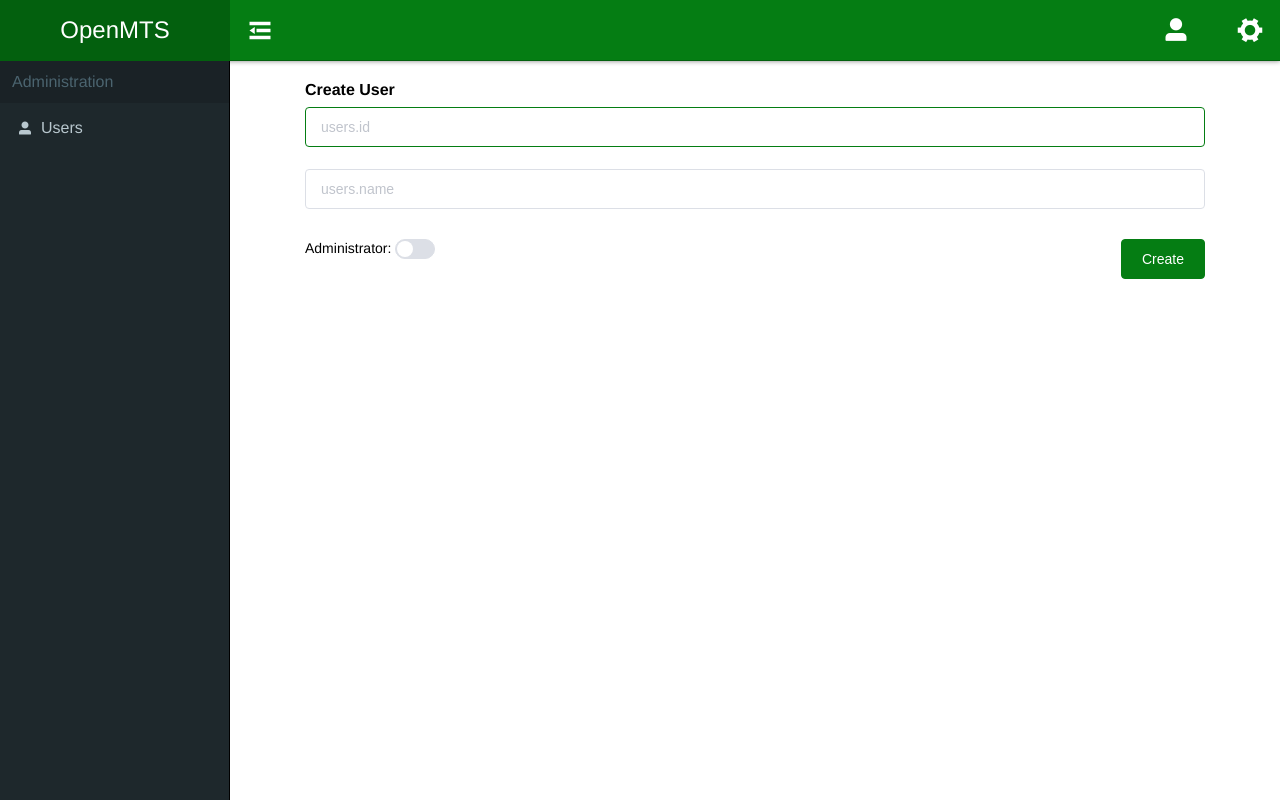
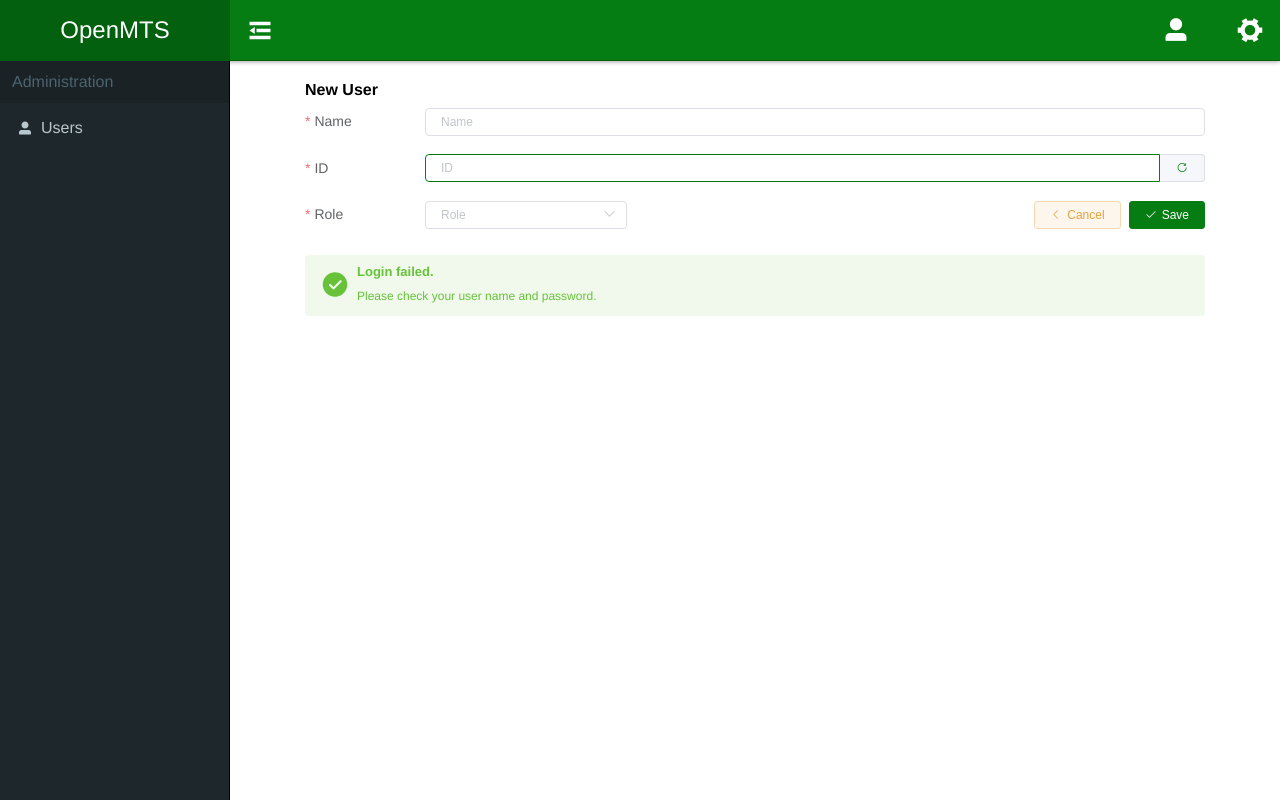
Before and after one commit to alex-c/OpenMTS, a Vue app in the folder mts-frontend/: page /private/users/create in a window 1280 px wide. Built offline with nearby package versions, Linux system fonts and the light colour scheme; sample sign-in values are in the browser's storage; a web font is replaced by a local one.

Commit message:
WIP on user administration

```diff
--- a/mts-frontend/src/Api.js
+++ b/mts-frontend/src/Api.js
@@ -14,6 +14,10 @@ function catchNetworkError(response) {
   return new Promise((_, reject) => {
     reject({ status: null, message: 'general.networkError' });
   });
+}
+
+function getAuthorizationHeader() {
+  return 'Bearer ' + localStorage.getItem('token');
 }
 
 export default {
@@ -34,4 +38,15 @@ export default {
       .catch(catchNetworkError)
       .then(processResponse);
   },
+  createUser: (id, name, isAdmin) => {
+    return fetch('http://localhost:5000/api/users', {
+      method: 'POST',
+      withCredentials: true,
+      credentials: 'include',
+      headers: { 'Content-Type': 'application/json', Authorization: getAuthorizationHeader() },
+      body: JSON.stringify({ Id: id, Name: name, IsAdmin: isAdmin }),
+    })
+      .catch(catchNetworkError)
+      .then(processResponse);
+  },
 };
--- /dev/null
+++ b/mts-frontend/src/components/Alert.vue
@@ -0,0 +1,25 @@
+<template>
+  <transition name="el-zoom-in-top">
+    <el-alert
+      :closable="false"
+      :title="title"
+      :type="type"
+      show-icon
+      v-show="show"
+      class="alert"
+    >{{ description }}</el-alert>
+  </transition>
+</template>
+
+<script>
+export default {
+  name: 'Alert',
+  props: ['type', 'title', 'description', 'show'],
+};
+</script>
+
+<style lang="scss" scoped>
+.alert {
+  margin-top: 16px;
+}
+</style>
--- a/mts-frontend/src/components/Sidebar.vue
+++ b/mts-frontend/src/components/Sidebar.vue
@@ -2,7 +2,7 @@
   <aside id="sidebar" :class="{collapsed: menuCollapsed}">
     <div id="menu">
       <MenuHeader label="Administration" :collapsed="menuCollapsed" />
-      <MenuButton label="Users" icon="el-icon-user-solid" to="/private/users" />
+      <MenuButton :label="$t('general.users')" icon="el-icon-user-solid" to="/private/users" />
     </div>
   </aside>
 </template>
--- a/mts-frontend/src/i18n/de.json
+++ b/mts-frontend/src/i18n/de.json
@@ -4,7 +4,10 @@
     "unexpecteEerror": "Ein unerwarteter Fehler ist passiert; bitte kontaktieren Sie einen Administrator.",
     "noData": "Keine Daten.",
     "account": "Account",
-    "logout": "Abmelden"
+    "users": "Benutzer",
+    "logout": "Abmelden",
+    "save": "Speichern",
+    "cancel": "Abbrechen"
   },
   "login": {
     "header": "Benutzeranmeldung",
@@ -24,5 +27,21 @@
     "notice": "Passwort vergessen? Kontaktieren Sie bitte einen Administrator!",
     "settings": "Einstellungen",
     "language": "Sprache"
+  },
+  "users": {
+    "role": "Rolle",
+    "roles": {
+      "admin": "Administrator",
+      "assistant": "Wiss. Assistent",
+      "user": "Nutzer"
+    },
+    "create": "Neuer Benutzer",
+    "edit": "Editieren",
+    "validation": {
+      "name": "Bitte geben Sie einen Benutzernamen ein.",
+      "id": "Bitte geben Sie eine ID ein, oder generieren Sie eine.",
+      "role": "Bitte wählen Sie eine Nutzerrolle aus."
+    },
+    "generateId": "ID aus dem Benutzernamen generieren."
   }
 }
--- a/mts-frontend/src/i18n/en.json
+++ b/mts-frontend/src/i18n/en.json
@@ -4,7 +4,10 @@
     "unexpecteEerror": "An unexpected error occured; please contact an administrator.",
     "noData": "No data.",
     "account": "Account",
-    "logout": "Sign Out"
+    "users": "Users",
+    "logout": "Sign Out",
+    "save": "Save",
+    "cancel": "Cancel"
   },
   "login": {
     "header": "User Login",
@@ -24,5 +27,21 @@
     "notice": "Password forgotten? Contact an administrator!",
     "settings": "Settings",
     "language": "Language"
+  },
+  "users": {
+    "role": "Role",
+    "roles": {
+      "admin": "Administrator",
+      "assistant": "Sci. Assistant",
+      "user": "User"
+    },
+    "create": "New User",
+    "edit": "Edit",
+    "validation": {
+      "name": "Please enter a user name.",
+      "id": "Please enter or generate an ID.",
+      "role": "Please select a user role."
+    },
+    "generateId": "Generate an ID from the user name."
   }
 }
--- /dev/null
+++ b/mts-frontend/src/mixins/RoleHandlingMixin.js
@@ -0,0 +1,16 @@
+export default {
+  methods: {
+    roleIdToText: function(id) {
+      switch (id) {
+        case 0:
+          return this.$t('users.roles.admin');
+        case 1:
+          return this.$t('users.roles.assistant');
+        case 2:
+          return this.$t('users.roles.user');
+        default:
+          return 'error';
+      }
+    },
+  },
+};
--- a/mts-frontend/src/router/index.js
+++ b/mts-frontend/src/router/index.js
@@ -58,6 +58,7 @@ const routes = [
       },
       {
         path: 'users/edit',
+        name: 'editUser',
         component: EditUser,
         props: true,
       },
--- a/mts-frontend/src/views/Private.vue
+++ b/mts-frontend/src/views/Private.vue
@@ -68,6 +68,9 @@ export default {
   }
   .right {
     float: right;
+    button {
+      margin-left: 8px;
+    }
   }
 }
 
@@ -92,4 +95,12 @@ table td {
   background-color: $color-info !important;
   color: white !important;
 }
+
+.input-button {
+  color: $color-primary !important;
+}
+
+.el-select-dropdown {
+  text-align: left;
+}
 </style>
--- a/mts-frontend/src/views/private/UserAdministration.vue
+++ b/mts-frontend/src/views/private/UserAdministration.vue
@@ -1,11 +1,18 @@
 <template>
   <div id="user-administration">
+    <Alert type="success" description="User TEST was created." :show="selected.id !== null" />
     <div class="content-section">
       <div class="content-row">
-        <div class="left content-title">Users</div>
+        <div class="left content-title">{{$t('general.users')}}</div>
+        <!--el-input
+          placeholder="User name"
+          prefix-icon="el-icon-search"
+          v-model="input2"
+          size="mini"
+        ></el-input-->
         <div class="right">
           <router-link to="/private/users/create">
-            <el-button icon="el-icon-plus" type="primary" size="mini">New User</el-button>
+            <el-button icon="el-icon-plus" type="primary" size="mini">{{$t('users.create')}}</el-button>
           </router-link>
         </div>
       </div>
@@ -21,7 +28,7 @@
         >
           <el-table-column prop="id" label="ID"></el-table-column>
           <el-table-column prop="name" label="Name"></el-table-column>
-          <el-table-column prop="role" label="Role"></el-table-column>
+          <el-table-column prop="role" :label="$t('users.role')" :formatter="roleIdToText"></el-table-column>
         </el-table>
       </div>
       <div class="content-row">
@@ -40,7 +47,7 @@
             size="mini"
             :disabled="selected.id === null"
             @click="edit"
-          >Edit</el-button>
+          >{{$t('users.edit')}}</el-button>
         </div>
       </div>
     </div>
@@ -49,11 +56,17 @@
 
 <script>
 import Api from '../../Api.js';
+import RoleHandlingMixin from '@/mixins/RoleHandlingMixin.js';
+import CreateUser from './UserAdministration/CreateUser.vue';
+import Alert from '@/components/Alert.vue';
 
 export default {
   name: 'UserAdministration',
+  components: { CreateUser, Alert },
+  mixins: [RoleHandlingMixin],
   data() {
     return {
+      alert: {},
       query: {
         page: 1,
         usersPerPage: 10,
@@ -70,10 +83,14 @@ export default {
   },
   methods: {
     selectUser: function(user) {
-      this.selected = user.id;
+      this.selected = {
+        id: user.id,
+        name: user.name,
+        role: user.role,
+      };
     },
     edit: function() {
-      this.$router.push({ path: '/private/users/edit', params: { id: this.selected.id, name: this.selected.name } });
+      this.$router.push({ name: 'editUser', params: { id: this.selected.id, name: this.selected.name, role: this.selected.role } });
     },
   },
   mounted() {
--- a/mts-frontend/src/views/private/UserAdministration/CreateUser.vue
+++ b/mts-frontend/src/views/private/UserAdministration/CreateUser.vue
@@ -1,30 +1,59 @@
 <template>
   <div class="content-section">
-    <div class="content-row content-title">Create User</div>
-    <el-form :model="createUserForm" :rules="validationRules" ref="loginForm">
+    <div class="content-row content-title">{{$t('users.create')}}</div>
+    <el-form
+      :model="createUserForm"
+      :rules="validationRules"
+      ref="createUserForm"
+      label-position="left"
+      label-width="120px"
+      size="mini"
+    >
       <div class="content-row">
-        <el-form-item prop="id">
-          <el-input :placeholder="$t('users.id')" v-model="createUserForm.id" autofocus></el-input>
+        <el-form-item prop="name" label="Name">
+          <el-input placeholder="Name" v-model="createUserForm.name"></el-input>
         </el-form-item>
-        <el-form-item prop="name">
-          <el-input :placeholder="$t('users.name')" v-model="createUserForm.name"></el-input>
+        <el-form-item prop="id" label="ID">
+          <el-input placeholder="ID" v-model="createUserForm.id" autofocus>
+            <el-button
+              slot="append"
+              icon="el-icon-refresh-right"
+              class="input-button"
+              @click="generateId"
+              :title="$t('users.generateId')"
+            ></el-button>
+          </el-input>
         </el-form-item>
-      </div>
-      <div class="content-row">
-        Administrator:
-        <el-switch v-model="createUserForm.isAdmin"></el-switch>
-        <el-form-item class="right">
-          <el-button type="primary" @click="create">Create</el-button>
+        <el-form-item prop="role" :label="$t('users.role')">
+          <el-select v-model="createUserForm.role" :placeholder="$t('users.role')">
+            <el-option value="0" :label="$t('users.roles.admin')" />
+            <el-option value="1" :label="$t('users.roles.assistant')" />
+            <el-option value="2" :label="$t('users.roles.user')" />
+          </el-select>
+          <div class="right">
+            <router-link to="/private/users">
+              <el-button type="warning" plain icon="el-icon-arrow-left">{{$t('general.cancel')}}</el-button>
+            </router-link>
+            <el-button type="primary" @click="create" icon="el-icon-check">{{$t('general.save')}}</el-button>
+          </div>
         </el-form-item>
       </div>
       <div class="content-row">
         <transition name="el-zoom-in-top">
           <el-alert
-            id="bad-login-error"
             :closable="false"
             :title="$t('login.fail.title')"
             type="error"
-            v-show="badLogin"
+            v-show="error"
+            show-icon
+          >{{ $t('login.fail.description') }}</el-alert>
+        </transition>
+        <transition name="el-zoom-in-top">
+          <el-alert
+            :closable="false"
+            :title="$t('login.fail.title')"
+            type="success"
+            v-show="success"
             show-icon
           >{{ $t('login.fail.description') }}</el-alert>
         </transition>
@@ -34,16 +63,69 @@
 </template>
 
 <script>
+import Api from '../../../Api.js';
+
 export default {
   name: 'CreateUser',
   data() {
     return {
       createUserForm: {
+        name: '',
         id: '',
-        name: '',
-        isAdmin: false,
+        role: null,
       },
+      error: false,
+      success: true,
     };
+  },
+  computed: {
+    validationRules() {
+      return {
+        name: { required: true, message: this.$t('users.validation.name'), trigger: 'blur' },
+        id: { required: true, message: this.$t('users.validation.id'), trigger: ['change', 'blur'] },
+        role: { required: true, message: this.$t('users.validation.role'), trigger: ['change', 'blur'] },
+      };
+    },
+  },
+  methods: {
+    generateId: function() {
+      if (this.createUserForm.name !== '') {
+        this.createUserForm.id = this.createUserForm.name
+          .trim()
+          .replace(/ /g, '_')
+          .toLowerCase();
+      }
+    },
+    create: function() {
+      this.error = false;
+      this.$refs['createUserForm'].validate(valid => {
+        if (valid) {
+          Api.createUser(this.createUserForm.id, this.createUserForm.name, this.createUserForm.isAdmin)
+            .then(response => {})
+            .catch(error => {
+              if (error.status === 403) {
+                this.$message({
+                  message: this.$t(error.message),
+                  type: 'error',
+                  showClose: true,
+                });
+              } else {
+                // TODO
+              }
+            });
+        } else {
+          return false;
+        }
+      });
+    },
   },
 };
 </script>
+
+<style lang="scss" scoped>
+@import '../../../theme/colors.scss';
+
+.el-input button {
+  color: $color-primary;
+}
+</style>
--- a/mts-frontend/src/views/private/UserAdministration/EditUser.vue
+++ b/mts-frontend/src/views/private/UserAdministration/EditUser.vue
@@ -1,30 +1,31 @@
 <template>
   <div class="content-section">
-    <div class="content-row content-title">Edit User {{id}}</div>
-    <el-form :model="editUserForm" :rules="validationRules" ref="loginForm">
+    <div class="content-row content-title">{{$t('users.edit') + " " + id}}</div>
+    <el-form
+      :model="editUserForm"
+      :rules="validationRules"
+      ref="editUserForm"
+      label-position="left"
+      label-width="120px"
+      size="mini"
+    >
       <div class="content-row">
-        <el-form-item prop="name">
-          <el-input :placeholder="$t('users.name')" v-model="editUserForm.name"></el-input>
+        <el-form-item prop="name" label="Name">
+          <el-input placeholder="Name" v-model="editUserForm.userName"></el-input>
         </el-form-item>
-      </div>
-      <div class="content-row">
-        Administrator:
-        <el-switch v-model="editUserForm.isAdmin"></el-switch>
-        <el-form-item class="right">
-          <el-button type="primary" @click="save">Save</el-button>
+        <el-form-item prop="role" :label="$t('users.role')">
+          <el-select v-model="editUserForm.userRole" :placeholder="$t('users.role')">
+            <el-option value="0" :label="$t('users.roles.admin')" />
+            <el-option value="1" :label="$t('users.roles.assistant')" />
+            <el-option value="2" :label="$t('users.roles.user')" />
+          </el-select>
+          <div class="right">
+            <router-link to="/private/users">
+              <el-button type="warning" plain icon="el-icon-arrow-left">{{$t('general.cancel')}}</el-button>
+            </router-link>
+            <el-button type="primary" @click="edit" icon="el-icon-check">{{$t('general.save')}}</el-button>
+          </div>
         </el-form-item>
-      </div>
-      <div class="content-row">
-        <transition name="el-zoom-in-top">
-          <el-alert
-            id="bad-login-error"
-            :closable="false"
-            :title="$t('login.fail.title')"
-            type="error"
-            v-show="badLogin"
-            show-icon
-          >{{ $t('login.fail.description') }}</el-alert>
-        </transition>
       </div>
     </el-form>
   </div>
@@ -38,12 +39,20 @@ export default {
     return {
       editUserForm: {
         userName: name,
-        userIsAdmin: false,
+        userRole: null,
       },
     };
   },
+  computed: {
+    validationRules() {
+      return {
+        name: { required: true, message: this.$t('users.validation.name'), trigger: 'blur' },
+        role: { required: true, message: this.$t('users.validation.role'), trigger: ['change', 'blur'] },
+      };
+    },
+  },
   methods: {
-    save: function() {},
+    edit: function() {},
   },
 };
 </script>
```
